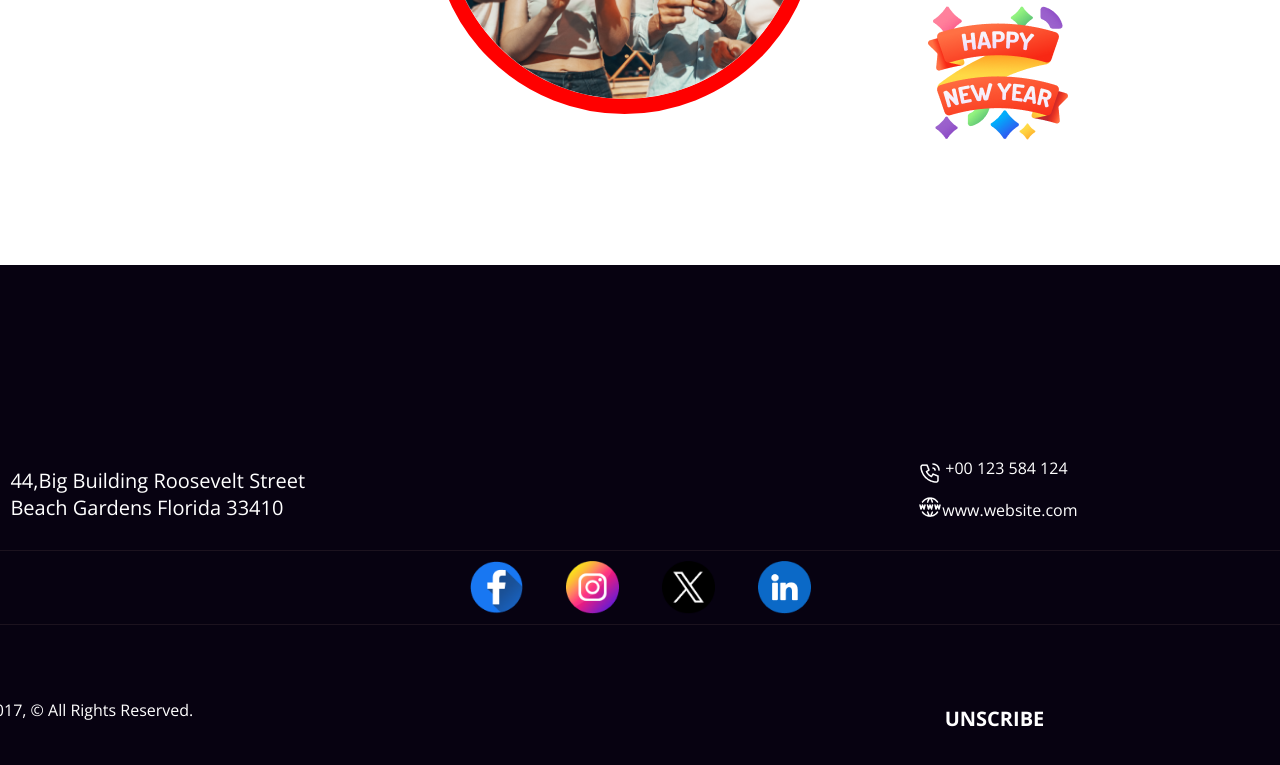
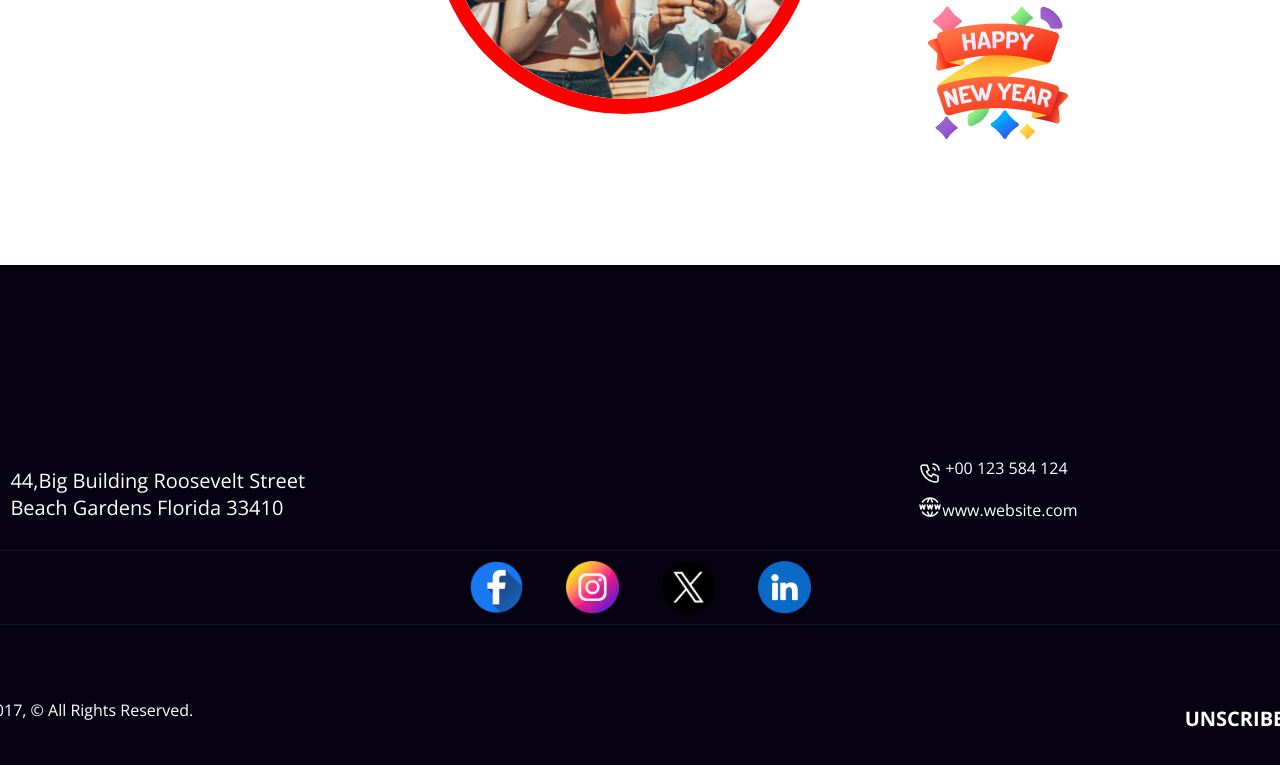
Before and after one commit to masumraheel/my-new-year-new-mission, a plain HTML site: page index.html in a window 1280 px wide. Shown: the part 2748-3513 px from the top of the page. Drawn offline with nearby package versions, Linux system fonts and the light colour scheme.

Commit message:
added my section

```diff
--- a/styles/style.css
+++ b/styles/style.css
@@ -351,3 +351,7 @@ footer{
     right: 15rem;
     text-align: left;
 }
+.btn-last{
+    position: relative;
+    left: 15rem;
+}
```
